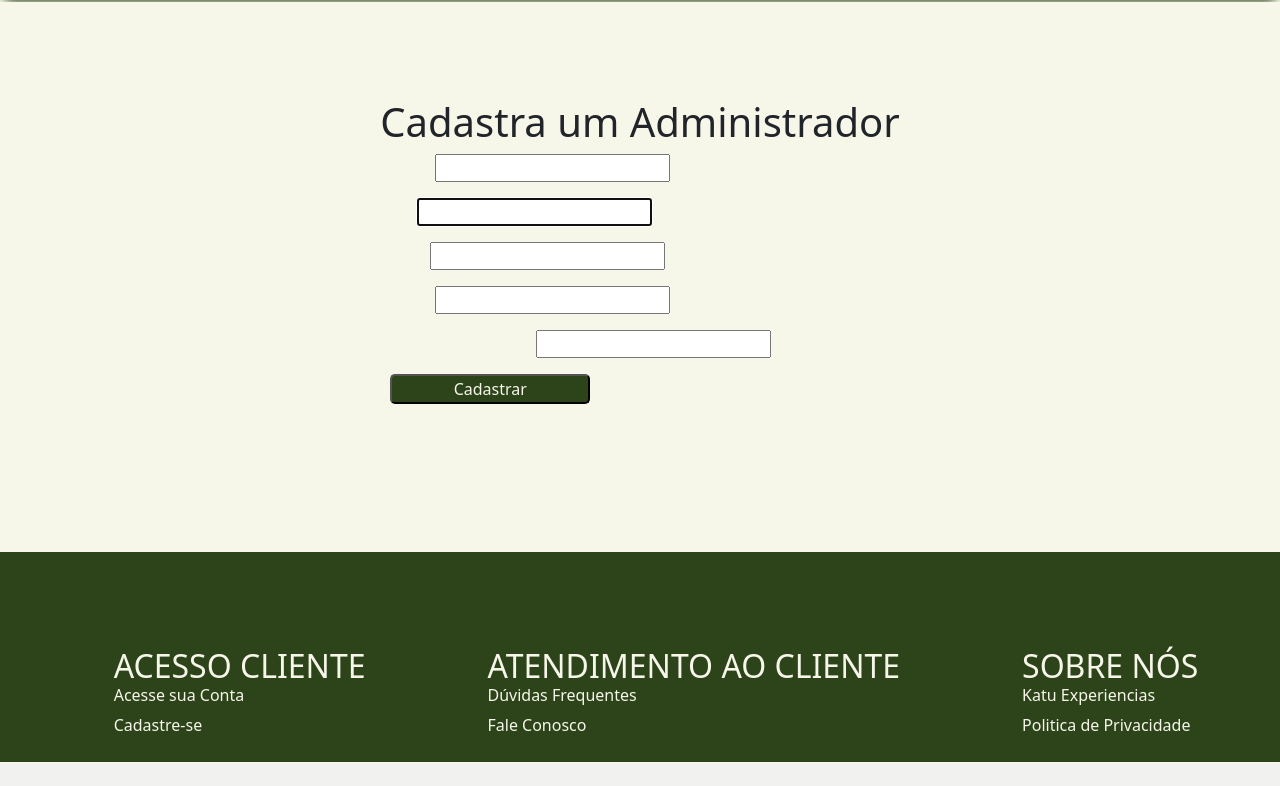
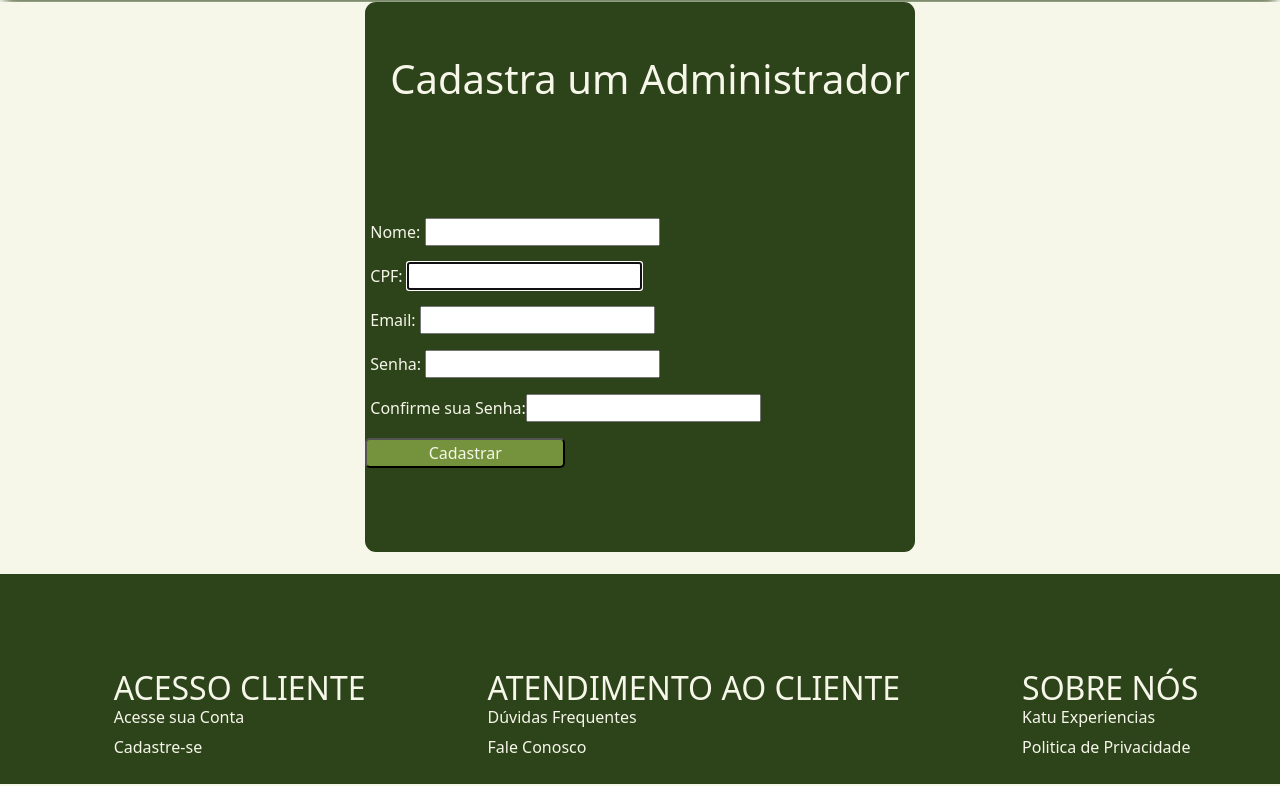
Before and after one commit to Geronilton/pi23_katu_experience, a Django app: page /cadastro_admin/ in a window 1280 px wide. Shown: the part 170-956 px from the top of the page. Before the commit the page ends 932 px from the top, so only its background shows below. Run offline with Django 4.2, Linux system fonts and the light colour scheme; the visitor is signed in with stand-in values (Sample User, id 1); some libraries are stand-ins or nearby versions.

Commit message:
Atualizando

```diff
--- a/core/models.py
+++ b/core/models.py
@@ -19,6 +19,7 @@ class Passeio(models.Model):
     valor = models.DecimalField(max_digits=5, decimal_places= 2)
 
 
+
     def __str__(self):
         return self.titulo
 
--- a/core/views.py
+++ b/core/views.py
@@ -34,7 +34,7 @@ def dados(request, cpf):
     return render(request, 'registration/cadastro.html', contexto)
 
 def cadastro_admin(request):
-    if request.user.is_superuser:
+    #if request.user.is_superuser:
         form = UsuarioForm(request.POST or None)
         if form.is_valid():
             usuario = form.save(commit=False)
@@ -45,7 +45,7 @@ def cadastro_admin(request):
             "form":form
         }
         return render(request, "registration/cadastro_admin.html", contexto)
-    else:
+    #else:
         return redirect('login')
 
 
--- a/static/css/estilo.css
+++ b/static/css/estilo.css
@@ -116,14 +116,15 @@ footer{
 
 input.submit
 {
+    margin-bottom: 15px;
+    margin-left: -5px;
+    height: 30px;
+    width: 200px;
     position: relative;
-    background-color: #2D441B;
+    background-color: #75933D;;
     border-radius: 5px;
     color: #F6F6E9;
-    margin-bottom: 15px;
-    margin-left: 10px;
-    height: 30px;
-    width: 200px;
+
 }
 #bubu
 {
@@ -138,8 +139,8 @@ input.submit
 /* ========= Pagina CADASTRO / LOGIN ========= */
 
 .cont-cad{
-    width: 450px;
-    height: 450px;
+    width: 550px;
+    height: 550px;
     background-color: #2D441B;
     border-radius: 2%;
     display: grid;
@@ -147,8 +148,9 @@ input.submit
     justify-content: center;
 }
 .cont-cad > h1{
-    margin-left: 70px;
+    margin-left: 20px;
 }
+
 .cont-log{
     width: 450px;
     height: 450px;
--- a/templates/base.html
+++ b/templates/base.html
@@ -17,9 +17,6 @@
   <title>Katu Experiências</title>
 
 
-
-
-
   <style type="text/css">
     .bd-placeholder-img {
       font-size: 1.125rem;
@@ -33,6 +30,64 @@
       .bd-placeholder-img-lg {
         font-size: 3.5rem;
       }
+    }
+    .cabecalho{
+      height: 115px;
+      display: flex;
+      justify-content: space-around;
+      align-items: center;
+      background-color: #2D441B;
+      color: #F6F6E9;
+      margin-bottom: 50px;
+      padding: 15px;
+    }
+    a{
+      color: white;
+      text-decoration: none;
+      font-weight: bold;
+      width: auto;
+      height: auto;
+    }
+    .cabecalho a:hover{
+      color: #dde03e;
+    }
+    nav a:hover{
+      color: #dde03e;
+    }
+    .right-header{
+      gap: 10px;
+      margin-left: 900px;
+      display: grid;
+    }
+    .box-user
+    {
+      align-items: center;
+      justify-content: center;
+      position: relative;
+      display: flex;
+      gap: 7%;
+      list-style: none;
+    }
+    .box-cadastro{
+      border-left: 10px, rgb(255, 255, 255);
+    }
+
+
+    nav{
+      background-color: #75933D;
+      list-style-type: none;
+      height: 55px;
+      margin-top: -50px;
+      display: flex;
+      align-items: center;
+      justify-content: end;
+      box-shadow: 0 0.1rem 0.5rem #2D441B;
+      border-bottom-left-radius: 15px;
+      border-bottom-right-radius: 15px;
+    }
+    nav > li{
+      padding-right: 5%;
+      padding-top: 3px;
     }
     body
     {
@@ -62,9 +117,7 @@
     .footer-list ul > li{
         margin: -5px;
     }
-
   </style>
-
 
 </head>
 <body>
--- a/templates/cadastrarPasseio.html
+++ b/templates/cadastrarPasseio.html
@@ -5,7 +5,7 @@
     {% block content %}
     {% include 'perfil.html' %}
     <style type="text/css">
-        input.submit
+        .submite > input
         {
             position: absolute;
             border-radius: 10px;
@@ -25,7 +25,7 @@
             <form method="post">
                 {% csrf_token %}
                 {{form.as_p}}
-                <input class="submit" type="submit" value="cadastrar">
+                <input class="submite" type="submit" value="cadastrar">
             </form>
         </div>
     </div>
--- a/templates/header.html
+++ b/templates/header.html
@@ -3,62 +3,7 @@
 {% block interno %}
 
 <style type="text/css">
-    .cabecalho{
-        height: 115px;
-        display: flex;
-        justify-content: space-around;
-        align-items: center;
-        background-color: #2D441B;
-        color: #F6F6E9;
-        margin-bottom: 50px;
-        padding: 15px;
-    }
-    .right-header{
-        gap: 10px;
-        margin-left: 900px;
-        display: grid;
-    }
-    .box-user
-    {
-        align-items: center;
-        justify-content: center;
-        position: relative;
-        display: flex;
-        gap: 7%;
-        list-style: none;
-    }
-    .box-cadastro{
-        border-left: 10px, rgb(255, 255, 255);
-    }
-    a
-    {
-        color: white;
-        text-decoration: none;
-        font-weight: bold;
-        width: auto;
-        height: auto;
-    }
-    a:hover{
-        color: #dde03e;
-    }
 
-    nav{
-        background-color: #75933D;
-        list-style-type: none;
-        height: 55px;
-        margin-top: -50px;
-        display: flex;
-        align-items: center;
-        justify-content: end;
-        box-shadow: 0 0.1rem 0.5rem #2D441B;
-        border-bottom-left-radius: 15px;
-        border-bottom-right-radius: 15px;
-
-    }
-    nav > li{
-        padding-right: 5%;
-        padding-top: 3px;
-    }
 
 </style>
 {% endblock interno %}
--- a/templates/registration/cadastro_admin.html
+++ b/templates/registration/cadastro_admin.html
@@ -2,73 +2,13 @@
 {% extends 'base.html' %}
 
 {% load widget_tweaks %}
-    {% block interno1 %}
-    <style type="text/css">
-        *
-        {
-            margin: 0;
-            padding: 0;
-        }
-        .container
-        {
-            background-color: #F6F6E9;
-            width: auto;
-            height: auto;
 
-        }
-        .cadastro
-        {
-            border-radius: 10px;
-            background-color: #2D441B;
-            height: 300px;
-            width: 400px;
-            color: #F6F6E9;
-        }
-        h1
-        {
-            padding-top: 25px;
-            padding-bottom: 15px;
-            text-align: center;
-        }
-        body
-        {
-            display: flex;
-            justify-content: center;
-            margin-top: 10%;
-        }
-        p
-        {
-            text-align: justify;
-            margin-bottom: 7px;
-            display: flex;
-            justify-content: center;
-
-        }
-        .cpf
-        {
-            margin-left: 10px;
-        }
-        .submit
-        {
-            background-color: #2D441B;
-            color: #F6F6E9;
-            margin-top: 10px;
-            position:absolute;
-            height: 25px;
-            width: 70px;
-        }
-        .senha
-        {
-            margin-top: 35px;
-        }
-    </style>
-    {% endblock interno1 %}
 
     {% block content %}
     <div class="container">
 
 
-    <div class="cadastro">
+    <div class="cont-cad">
         <h1>Cadastra um Administrador</h1>
         <form method="post">
                 {% csrf_token %}
```
Also changed, not shown: templates/agendamento.html (+0 -13 lines), templates/registration/cadastro.html (+6 -46 lines).
